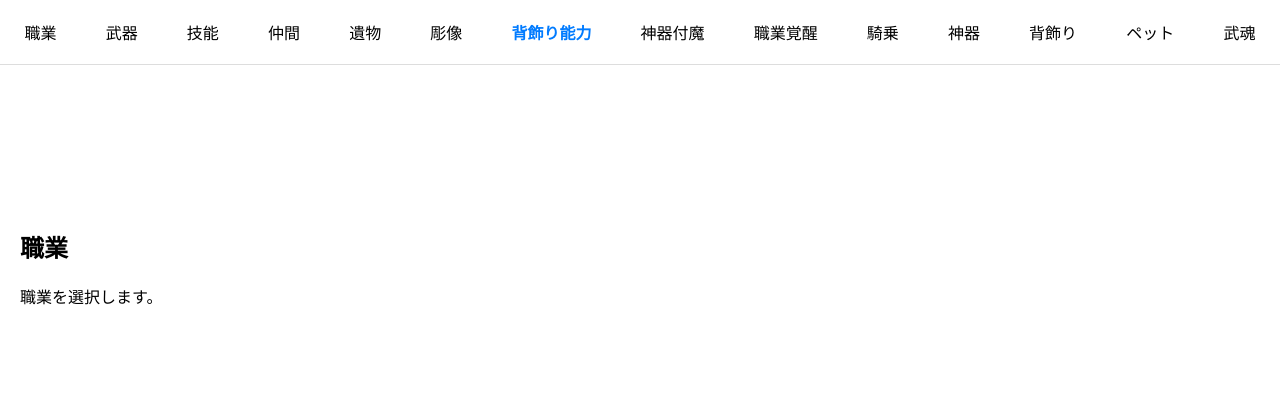
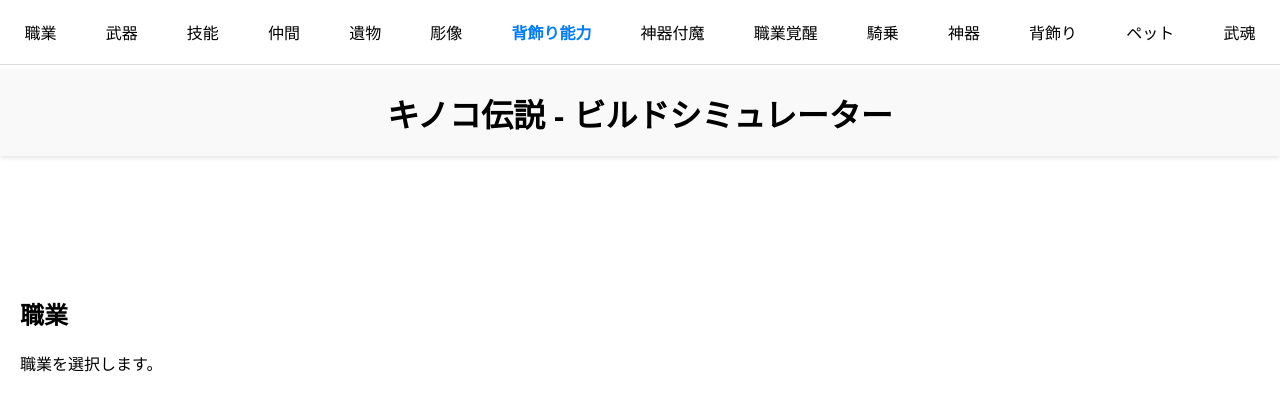
Before and after one commit to sandeep-maplem/kinoko-build-sim, a website: page index.html in a window 1280 px wide. Shown: the top 410 px of the page. Drawn offline with Linux system fonts and the light colour scheme.

Commit message:
Fix title

```diff
--- a/index.html
+++ b/index.html
@@ -7,7 +7,6 @@
   <link rel="stylesheet" href="style.css">
 </head>
 <body>
-  <h1>キノコ伝説 - ビルドシミュレーター</h1>
   <div class="tabs">
     <div class="tab" data-target="#jobs">職業</div>
     <div class="tab" data-target="#weapons">武器</div>
@@ -23,6 +22,10 @@
     <div class="tab" data-target="#back-accessories">背飾り</div>
     <div class="tab" data-target="#avian">ペット</div>
     <div class="tab" data-target="#souls">武魂</div>
+  </div>
+
+  <div class="title-area">
+    <h1>キノコ伝説 - ビルドシミュレーター</h1>
   </div>
 
   <div class="content">
@@ -81,7 +84,7 @@
         <p>神器を選択します。</p>
       </section>
 
-      <section id="back-accessory">
+      <section id="back-accessories">
         <h2>背飾り</h2>
         <p>背飾りを選択します。</p>
       </section>
--- a/style.css
+++ b/style.css
@@ -30,6 +30,19 @@ body, html {
     font-weight: bold;
   }
 
+  .title-area {
+    text-align: center;
+    margin-top: calc(50px + 20px);
+    padding: 20px;
+    background: #f9f9f9;
+    box-shadow: 0 2px 4px rgba(0, 0, 0, 0.1);
+  }
+
+  h1 {
+    margin: 0;
+    font-size: 2rem;
+  }
+
   .content section {
     padding: 80px 20px;
     border-bottom: 1px solid #eee;
```
